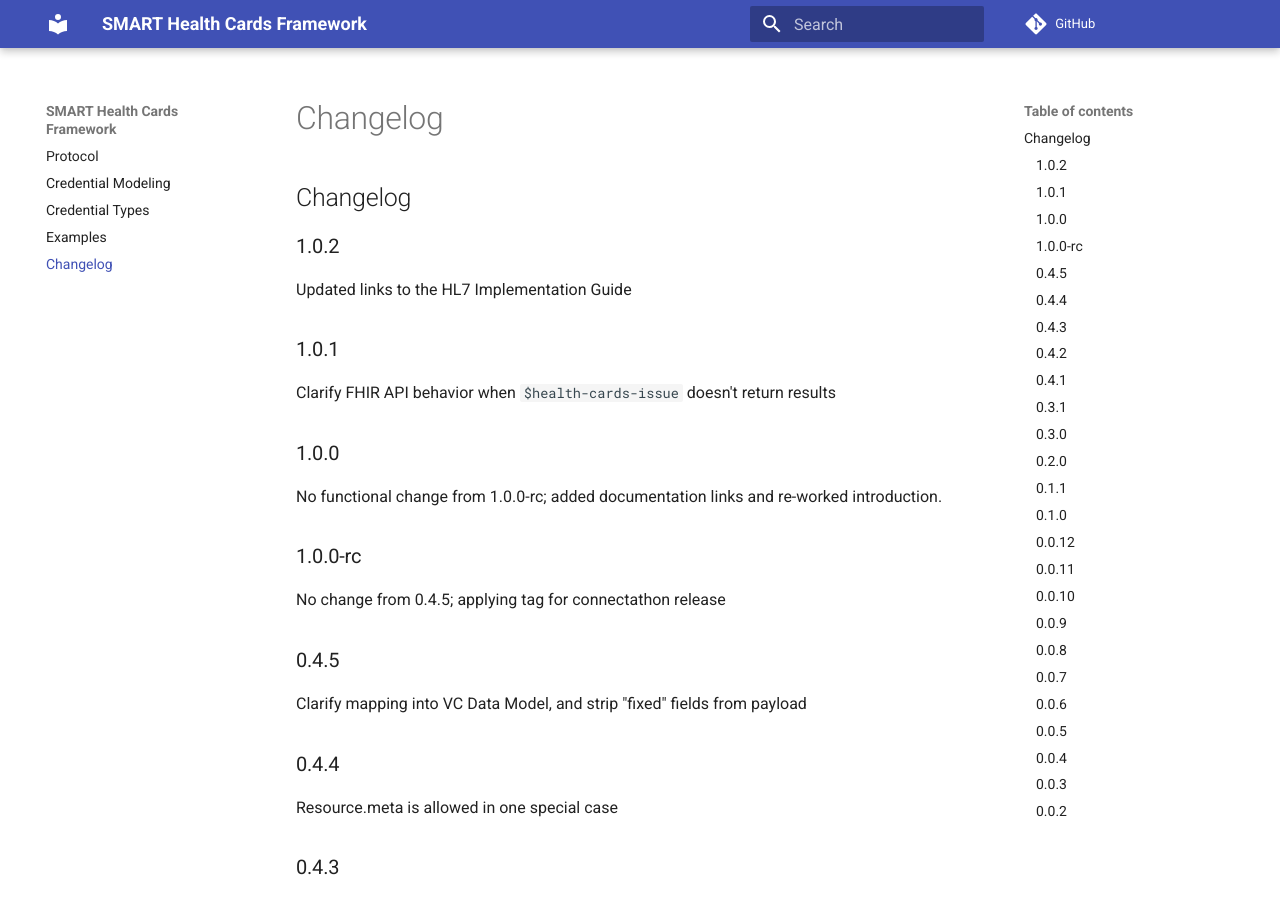
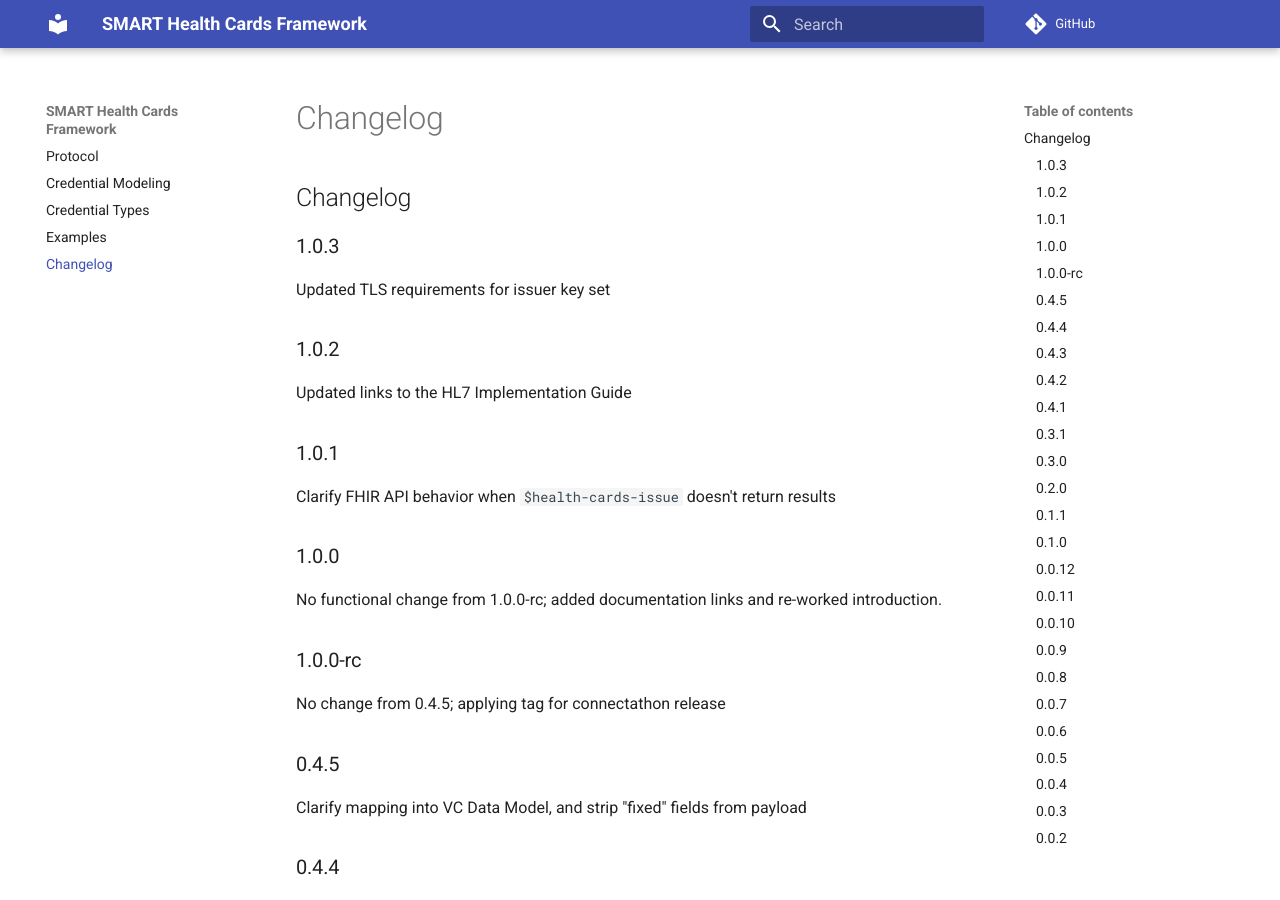
Before and after one commit to smart-on-fhir/health-cards, an MkDocs documentation site: the page built from docs/changelog.md, in a window 1280 px wide and 900 px high. Built offline with MkDocs 1.6.1 and Material for MkDocs 9.7.7, drawn with Linux system fonts in a browser that asks for light colours; comment, search, counter and statistics services are not loaded.

Commit message:
Bumped version

```diff
--- a/docs/changelog.md
+++ b/docs/changelog.md
@@ -1,4 +1,8 @@
 # Changelog
+
+## 1.0.3
+
+Updated TLS requirements for issuer key set
 
 ## 1.0.2
 
```
